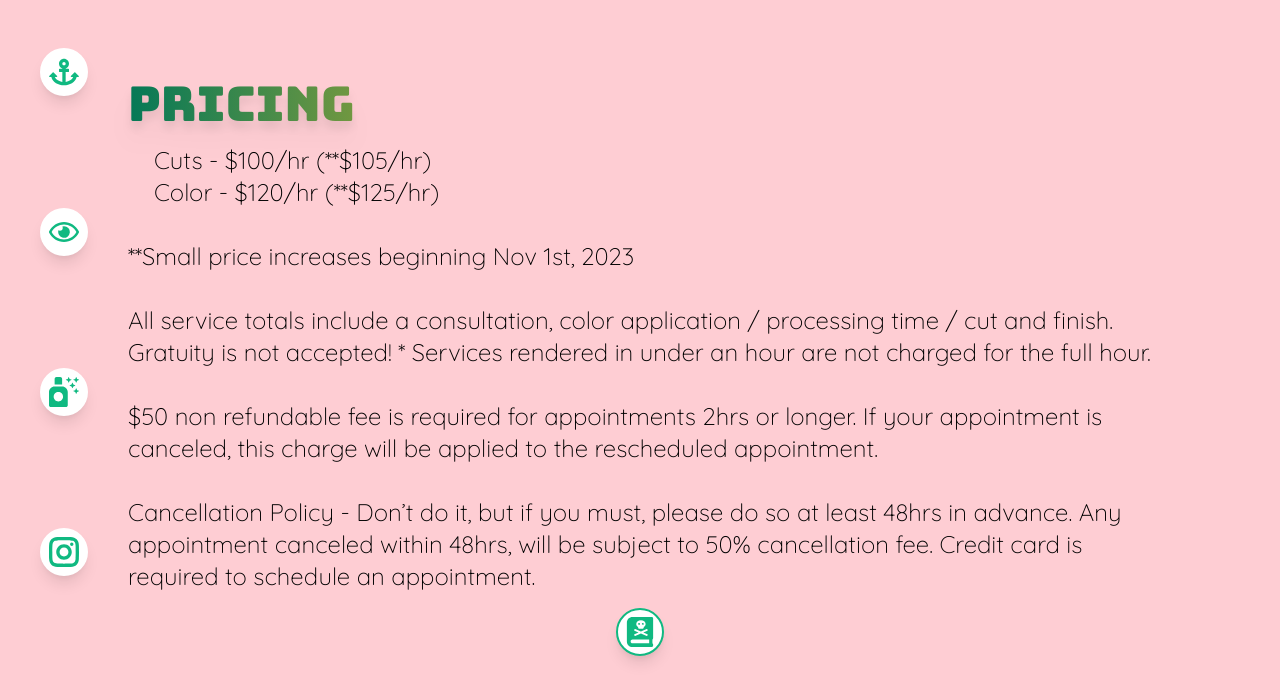
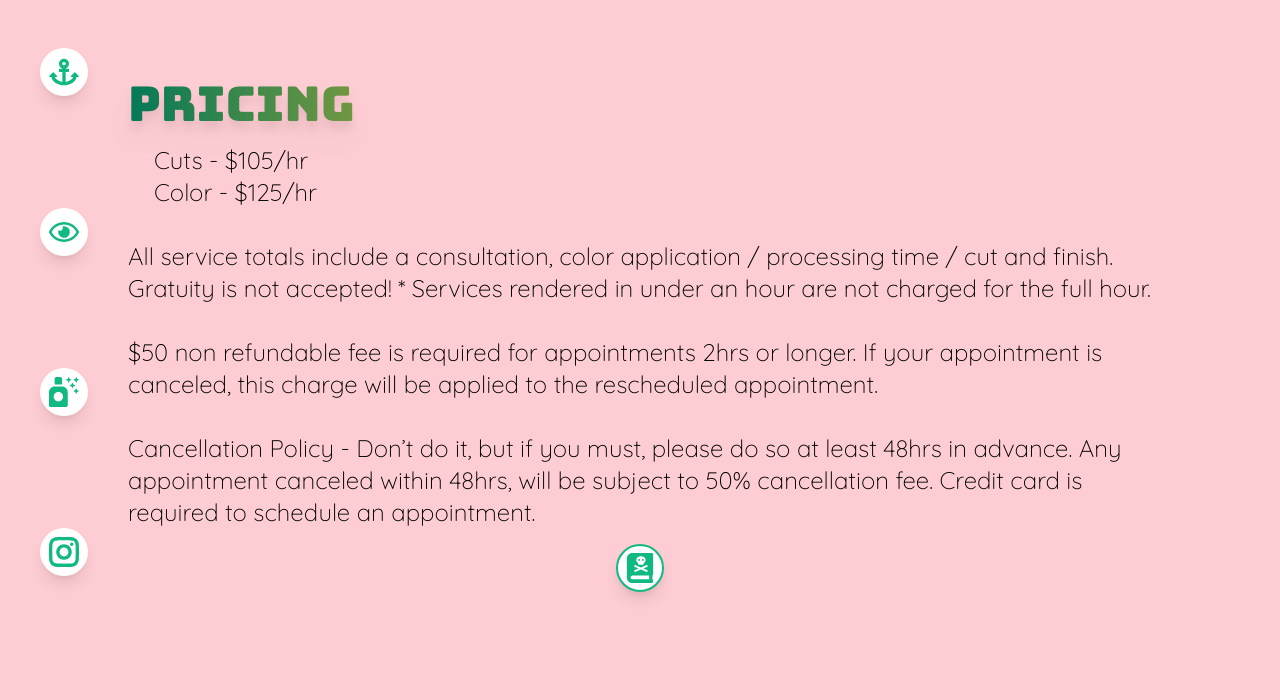
Before and after one commit to LaurieLonecrow/Pepper-Poppy, a Next.js app: page /pricing in a window 1280 px wide. Shown: the top 700 px of the page. Built offline with nearby package versions, Linux system fonts and the light colour scheme; a web font is replaced by a local one.

Commit message:
update pricing

```diff
--- a/constants/services.js
+++ b/constants/services.js
@@ -67,8 +67,8 @@ export const Pricing =
     'Cancellation Policy':
 `Cancellation Policy - Don’t do it, but if you must, please do so at least 48hrs in advance.  Any appointment canceled within 48hrs, will be subject to 50% cancellation fee.  Credit card is required to schedule an appointment.`,
 
-    prices: [[`    Cuts - $100/hr (**$105/hr)`,`
-    Color - $120/hr (**$125/hr)`],
+    prices: [[`    Cuts - $105/hr`,`
+    Color - $125/hr`],
     [`    All service totals include a consultation, color application / processing time / cut and finish.  Gratuity is not accepted!
 * Services rendered in under an hour are not charged for the full hour.`]]
 
--- a/pages/pricing/index.js
+++ b/pages/pricing/index.js
@@ -11,7 +11,6 @@ const Products = () => {
     <div className='my-20 px-4 md:px-32'>
     <Heading content={`Pricing`}/>
     <WelcomeContent content={Pricing.prices[0]} className={`py-4 font-Quicksand text-black text-2xl whitespace-pre-wrap `}/>
-    <WelcomeContent content={'**Small price increases beginning Nov 1st, 2023'} className={`py-4 font-Quicksand text-black text-2xl whitespace-pre-wrap `}/>
     <WelcomeContent content={Pricing.prices[1]} className={`py-4 font-Quicksand text-black text-2xl  `}/>
     <WelcomeContent content={Pricing.Deposits} className={`py-4 font-Quicksand text-black text-2xl  `}/>
     <WelcomeContent content={Pricing['Cancellation Policy']} className={`py-4 font-Quicksand text-black text-2xl  `}/>
```
